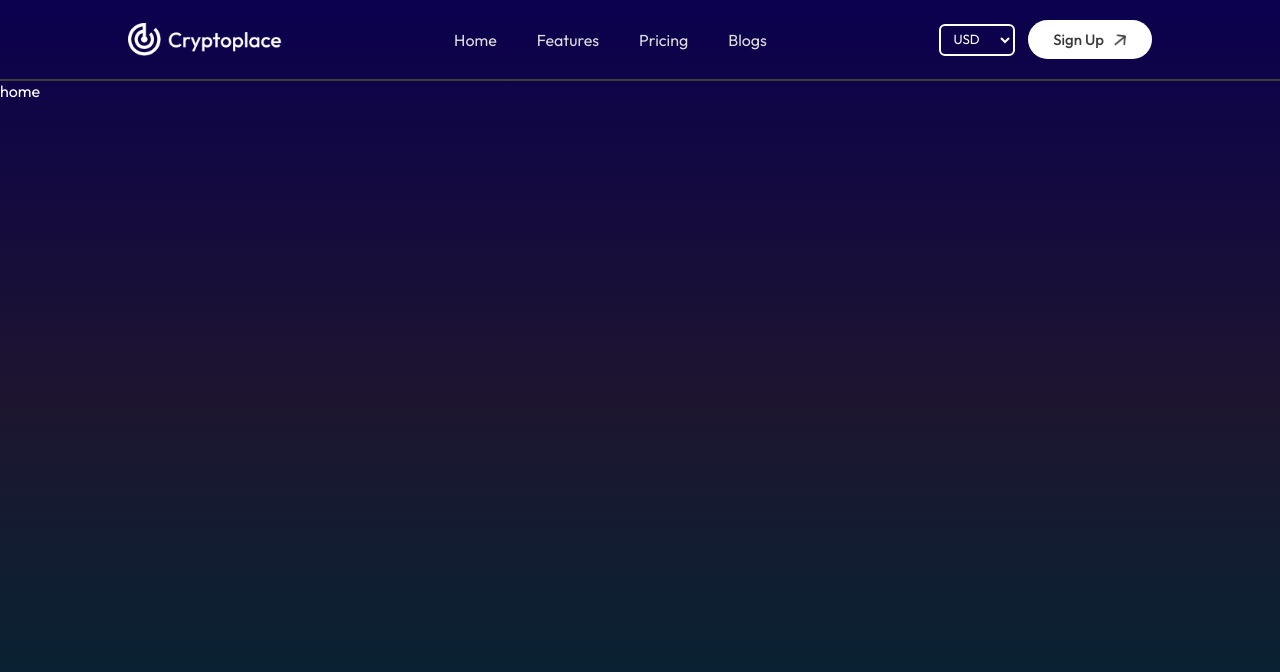
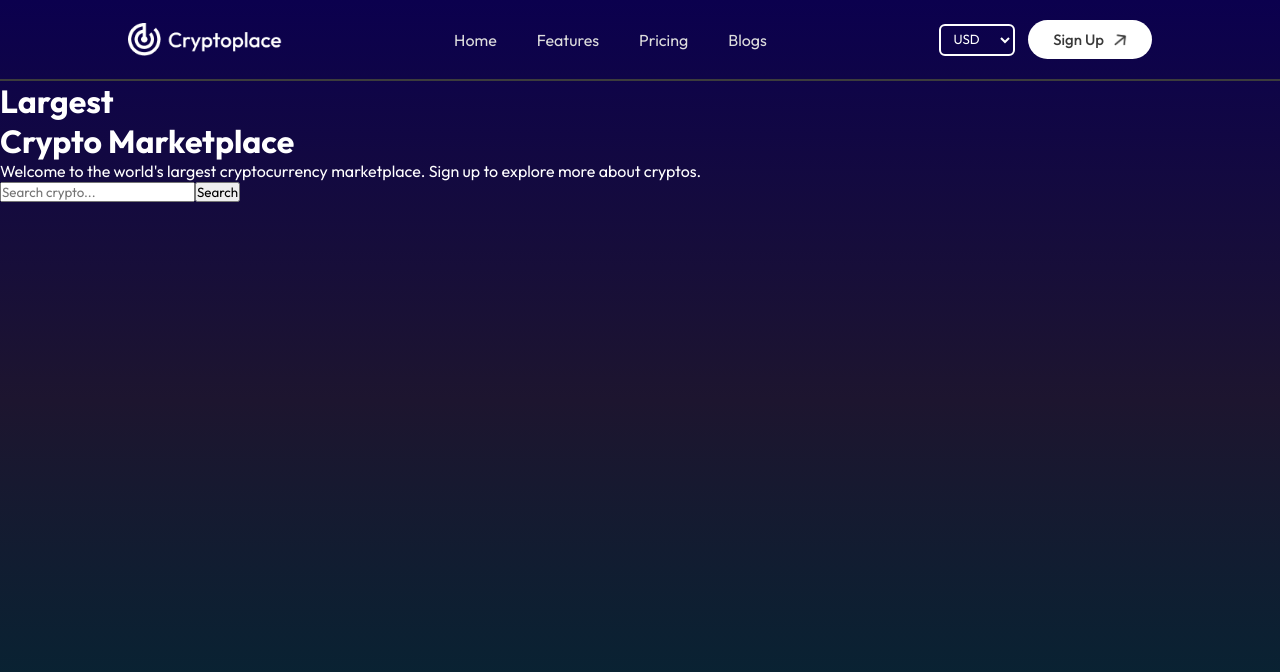
Before and after one commit to mahesh-pagrut/CoinPulse, a React (Vite) app: page / in a window 1280 px wide. Shown: the top 672 px of the page. Built offline with nearby package versions, Linux system fonts and the light colour scheme; a web font is replaced by a local one.

Commit message:
setup home.jsx component

```diff
--- a/src/App.jsx
+++ b/src/App.jsx
@@ -2,6 +2,7 @@ import React from 'react'
 import Navbar from './components/Navbar/Navbar'
 import {Routes, Route} from 'react-router-dom'
 import { Home } from './pages/Home/Home'
+import Coin from './pages/Coin/Coin'
 
 const App = () => {
   return (
@@ -9,6 +10,7 @@ const App = () => {
       <Navbar/>
       <Routes>
         <Route path='/' element={<Home/>}/>
+        <Route path='/coin/:coinId' element={<Coin/>}/>
       </Routes>
     </div>
   )
--- a/src/pages/Coin/Coin.jsx
+++ b/src/pages/Coin/Coin.jsx
@@ -3,7 +3,9 @@ import './Coin.css'
 
 const Coin = () => {
   return (
-    <div>Coin</div>
+    <div>
+        <h2>Coin</h2>
+    </div>
   )
 }
 
--- a/src/pages/Home/Home.jsx
+++ b/src/pages/Home/Home.jsx
@@ -4,8 +4,16 @@ import React from 'react'
 import './Home.css'
 export const Home = () => {
   return (
-    <div>
-home
+    <div className='home'>
+        <div className='hero'>
+            <h1>Largest <br/>Crypto Marketplace</h1>
+            <p>Welcome to the world's largest cryptocurrency marketplace. Sign up to explore more about cryptos.</p>
+
+            <form>
+                <input type="text" placeholder='Search crypto...'/>
+                <button type='submit'>Search</button>
+            </form>
+        </div>
     </div>
   )
 }
```
